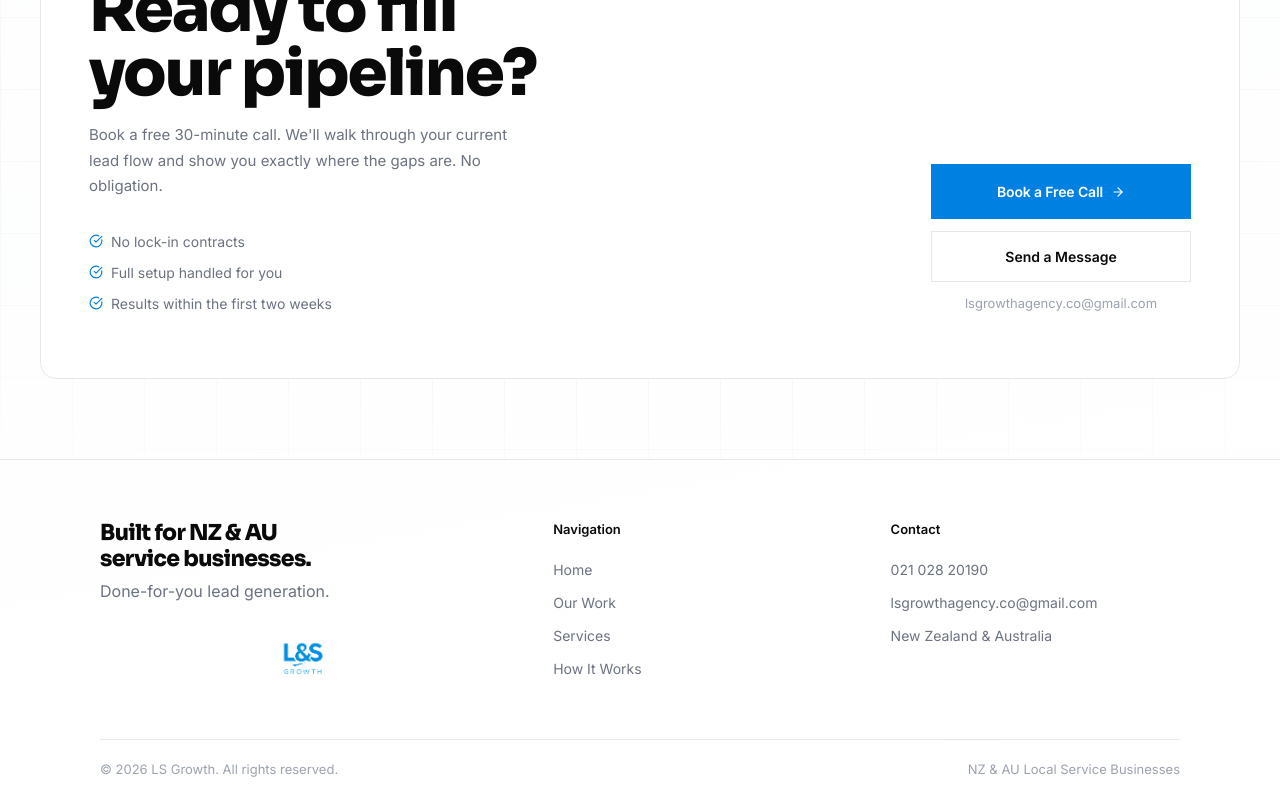
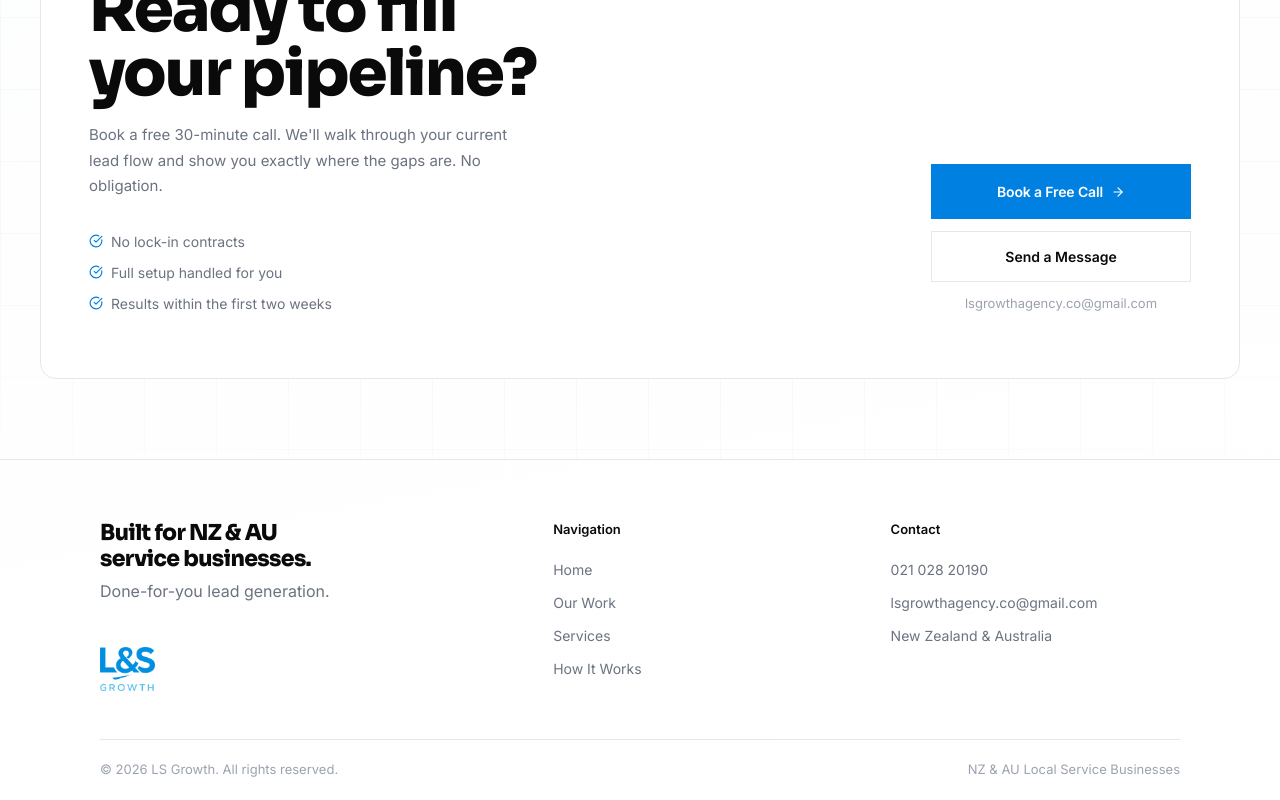
Before and after one commit to Lucky38-54-12/lsgrowthagency, a Next.js app: page / in a window 1280 px wide. Shown: the part 9256-10056 px from the top of the page. Built offline with nearby package versions, Linux system fonts and the light colour scheme.

Commit message:
Align footer logo to left under brand text

```diff
--- a/app/page.tsx
+++ b/app/page.tsx
@@ -1077,7 +1077,7 @@ export default function Home() {
                 </h3>
                 <p style={{ fontSize: "16px", color: muted, marginBottom: "28px" }}>Done-for-you lead generation.</p>
               </div>
-              <img src="/ls-growth-logo-new.png" alt="LS Growth" style={{ height: "60px", width: "auto", objectFit: "contain" }} />
+              <img src="/ls-growth-logo-trimmed.png" alt="LS Growth" style={{ height: "44px", width: "auto", objectFit: "contain", alignSelf: "flex-start" }} />
             </div>
             <div>
               <p style={{ fontSize: "13px", fontWeight: 600, color: ink, marginBottom: "20px" }}>Navigation</p>
```
